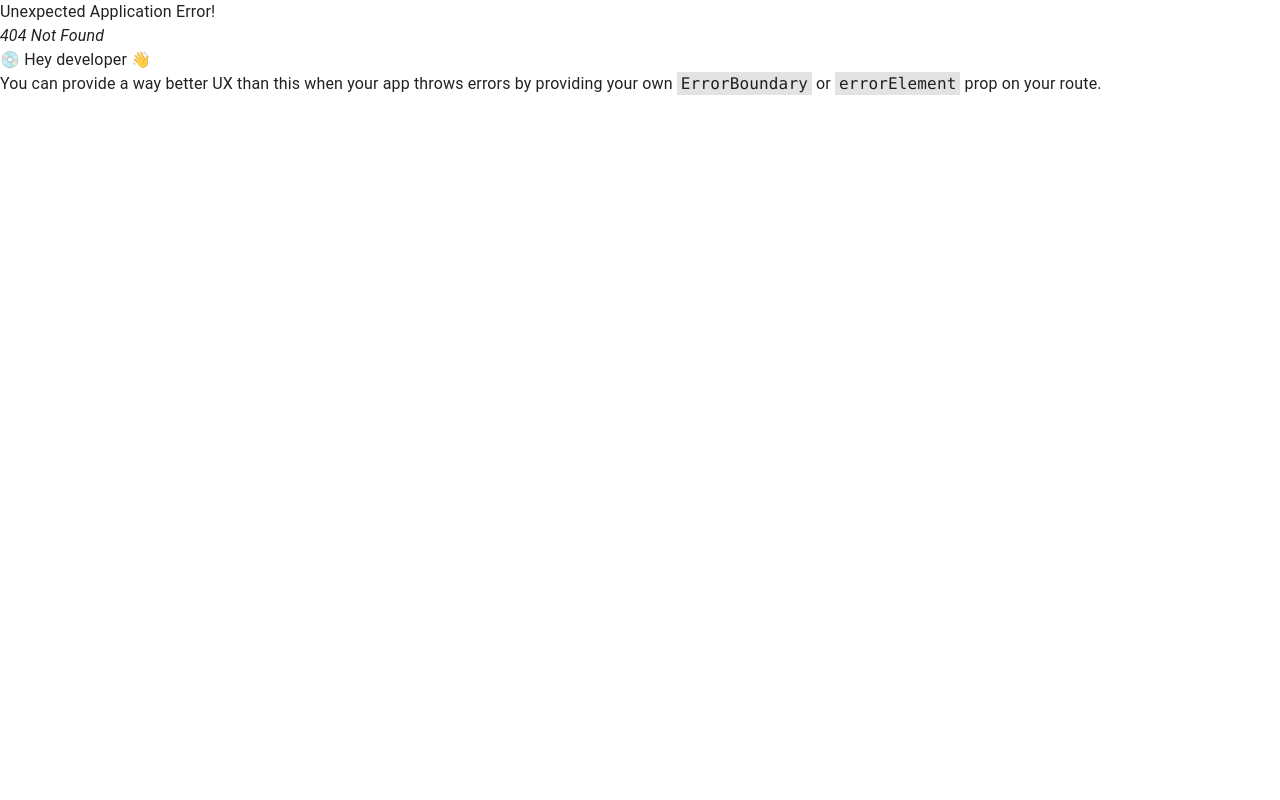
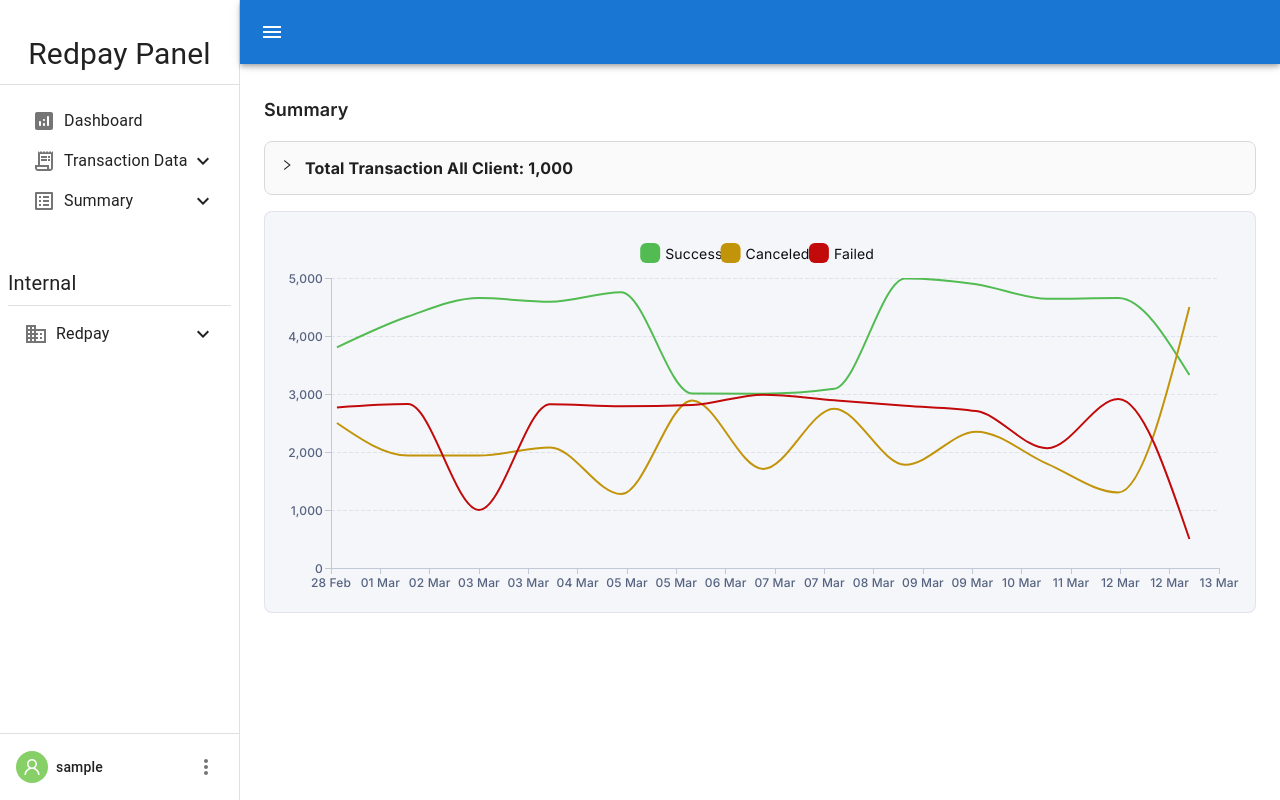
Before and after one commit to Organization-dcb-new/dcb-fe, a React (Vite) app: page /admin/summary in a window 1280 px wide. Before the commit this address had no page. Built offline with nearby package versions, Linux system fonts and the light colour scheme; sample sign-in values are in the browser's storage.

Commit message:
feat: add admin summary page

```diff
--- a/src/components/MenuContent.tsx
+++ b/src/components/MenuContent.tsx
@@ -16,6 +16,7 @@
   ListOutlined,
   ExpandLess,
   ExpandMore,
+  BarChartOutlined,
   // StarBorder,
 } from '@mui/icons-material'
 
@@ -40,7 +41,10 @@
       text: 'Redpay',
       icon: <BusinessOutlined />,
       path: '/merchant',
-      nestedItems: [{ text: 'Merchant', icon: <StoreMallDirectoryOutlined />, path: '/merchant' }],
+      nestedItems: [
+        { text: 'Merchant', icon: <StoreMallDirectoryOutlined />, path: '/merchant' },
+        { text: 'Summary', icon: <BarChartOutlined />, path: '/admin/summary' },
+      ],
     },
   ]
 
--- /dev/null
+++ b/src/pages/SummaryAdmin.tsx
@@ -0,0 +1,121 @@
+import { useTheme } from '@mui/material/styles'
+import Card from '@mui/material/Card'
+import CardContent from '@mui/material/CardContent'
+import Typography from '@mui/material/Typography'
+import { Collapse } from 'antd'
+import { LineChart } from '@mui/x-charts/LineChart'
+import dayjs from 'dayjs'
+
+const keyToLabel: { [key: string]: string } = {
+  success: 'Success',
+  canceled: 'Canceled',
+  failed: 'Failed',
+}
+const mockData = [
+  { datetime: 1740787200, success: 3804, canceled: 2500, failed: 2767 },
+  { datetime: 1740873600, success: 4336, canceled: 1940, failed: 2826 },
+  { datetime: 1740960000, success: 4654, canceled: 1938, failed: 1000 },
+  { datetime: 1741046400, success: 4591, canceled: 2079, failed: 2825 },
+  { datetime: 1741132800, success: 4755, canceled: 1274, failed: 2790 },
+  { datetime: 1741219200, success: 3009, canceled: 2889, failed: 2811 },
+  { datetime: 1741305600, success: 3005, canceled: 1707, failed: 2989 },
+  { datetime: 1741392000, success: 3089, canceled: 2747, failed: 2893 },
+  { datetime: 1741478400, success: 4992, canceled: 1781, failed: 2798 },
+  { datetime: 1741564800, success: 4893, canceled: 2351, failed: 2705 },
+  { datetime: 1741651200, success: 4641, canceled: 1795, failed: 2064 },
+  { datetime: 1741737600, success: 4654, canceled: 1302, failed: 2914 },
+  { datetime: 1741824000, success: 3327, canceled: 4500, failed: 500 },
+]
+
+function Chart() {
+  const theme = useTheme()
+
+  return (
+    <Card variant='outlined' sx={{ width: '100%' }}>
+      <CardContent>
+        <LineChart
+          colors={[theme.palette.success.main, theme.palette.warning.main, theme.palette.error.main]}
+          dataset={mockData}
+          xAxis={[
+            {
+              dataKey: 'datetime',
+              scaleType: 'time',
+              valueFormatter: (date) => dayjs(date * 1000).format('DD MMM'),
+            },
+          ]}
+          series={Object.keys(keyToLabel).map((key) => ({
+            dataKey: key,
+            label: keyToLabel[key],
+            showMark: false,
+          }))}
+          height={360}
+          margin={{ left: 50, right: 20, bottom: 20 }}
+          grid={{ horizontal: true }}
+          slotProps={{
+            legend: {
+              labelStyle: {
+                fontSize: 14,
+              },
+            },
+          }}
+        />
+      </CardContent>
+    </Card>
+  )
+}
+
+const formatNumber = (num: number) => new Intl.NumberFormat('en-US').format(num)
+
+const clientTransaction = [
+  {
+    name: 'Client 1',
+    total: 80,
+  },
+  {
+    name: 'Client 2',
+    total: 809,
+  },
+  {
+    name: 'Client 3',
+    total: 100,
+  },
+]
+
+const SummaryAdmin = () => {
+  return (
+    <div className='space-y-4 px-6 py-8'>
+      <Typography component='h2' variant='h6'>
+        Summary
+      </Typography>
+      <Collapse
+        items={[
+          {
+            key: '1',
+            label: (
+              <Typography component='span' variant='subtitle1' fontSize='16px' fontWeight={700}>
+                Total Transaction All Client: {formatNumber(1000)}
+              </Typography>
+            ),
+            children: (
+              <div className='flex flex-col'>
+                {clientTransaction.map((item) => (
+                  <div key={item.name} className='py-2 border-b border-grey-100'>
+                    <Typography variant='body1' fontWeight={400} className='inline-block min-w-[160px]'>
+                      {item.name}
+                    </Typography>
+                    <Typography component='span' variant='body1' fontWeight={600}>
+                      {formatNumber(item.total)} Transactions
+                    </Typography>
+                  </div>
+                ))}
+              </div>
+            ),
+          },
+        ]}
+      />
+      <Chart />
+    </div>
+  )
+}
+
+export default SummaryAdmin
--- a/src/routes/index.tsx
+++ b/src/routes/index.tsx
@@ -10,6 +10,7 @@
 import TransactionDetail from '../pages/TransactionDetail'
 import TransactionsMerchant from '../pages/TransactionsMerchant'
 import TransactionMerchantDetail from '../pages/TransactionsMerchantDetail'
+import SummaryAdmin from '../pages/SummaryAdmin'
 
 const router = createBrowserRouter([
   {
@@ -94,6 +95,14 @@
           },
         ],
       },
+      {
+        path: 'admin/summary',
+        element: (
+          <PrivateRoute allowedRoles={['admin']}>
+            <SummaryAdmin />
+          </PrivateRoute>
+        ),
+      },
     ],
   },
   {
```
